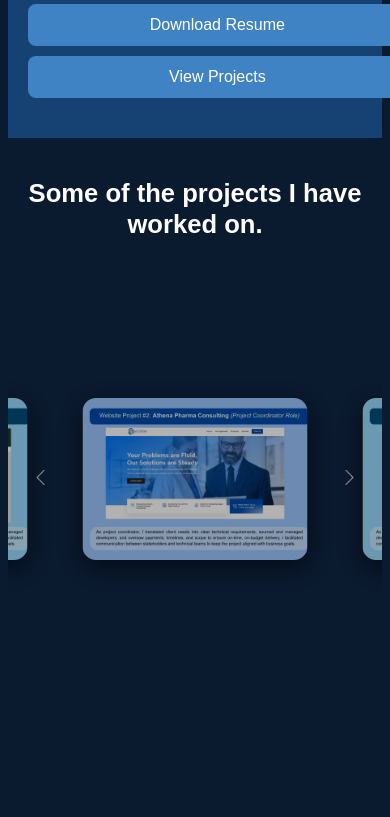
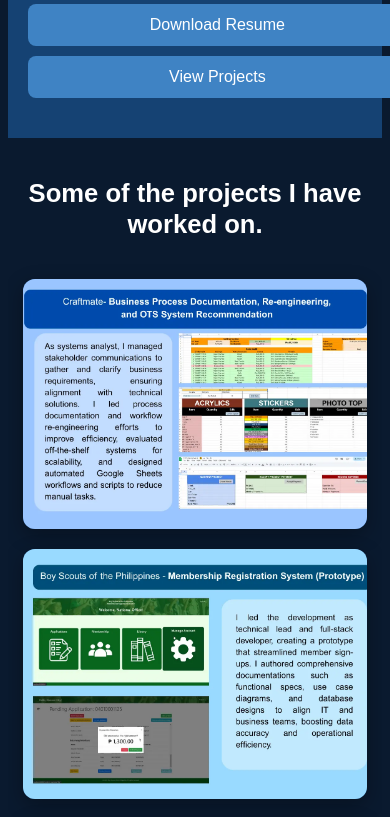
Before and after one commit to kurtmq/kurtmq.github.io, a plain HTML site: page index.html in a window 390 px wide. Shown: the part 5520-6337 px from the top of the page. Drawn offline with Linux system fonts and the light colour scheme.

Commit message:
final adjustments, mobile and desktop zooming

```diff
--- a/style.css
+++ b/style.css
@@ -24,10 +24,10 @@ section {
 .hero {
     display: flex;
     justify-content: space-between;
-    align-items: flex-start;
+    align-items: center;
     padding: 50px;
     gap: 50px;
-    height: 100vh;           /* Still fills full viewport */
+    height: 100vh;
     box-sizing: border-box;  /* Padding is included inside the height */
     scroll-snap-align: start;
 }
@@ -861,16 +861,17 @@ section {
             }
         }
 
-/* Third Section (Projects) - Mobile */
-@media screen and (max-width: 768px) {
+/* Third Section (Projects) - Mobile view: make Section 3 projects vertical like Section 2 */
+@media (max-width: 768px) {
+    /* Third Section (Projects) - Mobile: Vertical Cards Layout */
     .third-section {
-        height: auto;
-        min-height: 100vh;
-        padding: 20px 0;
+        height: auto !important;
+        min-height: auto !important;
+        padding: 20px 0 40px 0;
     }
 
     .projects-header {
-        height: auto;
+        height: auto !important;
         padding: 20px;
         margin-bottom: 20px;
     }
@@ -881,44 +882,91 @@ section {
     }
 
     .carousel-container {
-        height: 60vh;
-        max-height: 400px;
+        height: auto !important;
+        max-height: none !important;
+        overflow: visible;
+        position: static;
+        max-width: none;
+        padding: 0 15px; /* Reduced and balanced padding */
+        margin: 0; /* Reset any margin */
+        width: 100%; /* Ensure full width */
+        box-sizing: border-box; /* Include padding in width calculation */
+    }
+
+    .carousel {
+        overflow: visible;
+        position: static;
+        height: auto !important;
+        width: 100%;
+    }
+
+    .carousel-track {
+        display: flex;
+        flex-direction: column;
+        gap: 20px;
+        transform: none !important;
+        transition: none;
+        height: auto !important;
+        align-items: stretch;
+        width: 100%;
+        margin: 0; /* Reset any margin */
+        padding: 0; /* Reset any padding */
     }
 
     .carousel-card {
-        flex: 0 0 280px;
-        height: 200px;
+        flex: none;
+        width: 100%;
+        height: 220px;
+        transform: none !important;
+        filter: none !important;
+        background-color: #1e518c;
+        border-radius: 12px;
+        overflow: hidden;
+        box-shadow: 0 6px 20px rgba(0,0,0,0.3);
+        transition: transform 0.3s ease, box-shadow 0.3s ease;
+        position: relative;
+        margin: 0; /* Reset any margin */
+        box-sizing: border-box; /* Include any borders/padding in width */
+    }
+
+    .carousel-card:hover {
+        transform: translateY(-5px) !important;
+        box-shadow: 0 10px 30px rgba(0,0,0,0.4);
+        scale: none;
     }
 
     .carousel-card.center {
-        transform: scale(1.05);
+        transform: none !important;
+        z-index: auto;
+        filter: none !important;
     }
 
-    .carousel-card:not(.center) {
-        transform: scale(0.9);
-        filter: brightness(0.7);
+    .carousel-card img {
+        width: 100%;
+        height: 100%;
+        object-fit: cover;
+        display: block;
     }
 
-    .carousel-btn {
-        padding: 8px;
-        transform: translateY(-50%) scale(0.8);
+    /* Hide desktop carousel controls */
+    .carousel-btn,
+    .carousel-gradient {
+        display: none !important;
+    }
 }
 
-    .carousel-btn:hover {
-        transform: translateY(-50%) scale(0.9);
+        @media (max-width: 480px) {
+            .carousel-card {
+                flex: 0 0 280px;
+                height: 175px;
             }
 
-    .carousel-btn img {
-        width: 30px;
-        height: 30px;
+            .carousel-container {
+                height: 65vh;
             }
 
-    .prev {
-        left: 10px;
-    }
-
-    .next {
-        right: 10px;
+            .projects-header {
+                height: 25vh;
             }
         }
         /* Fourth Section Styling */
```
Lines whose indentation alone changed are shown as unchanged.
